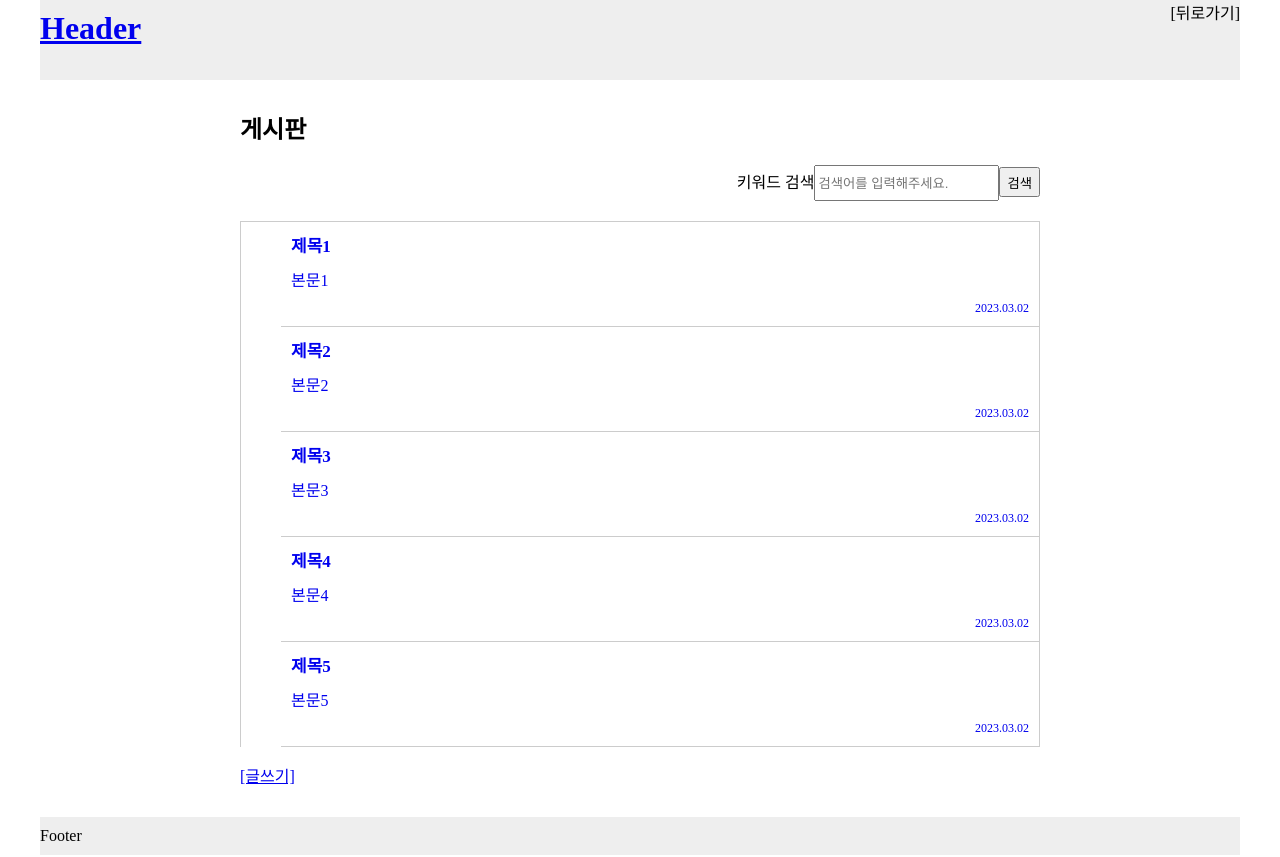
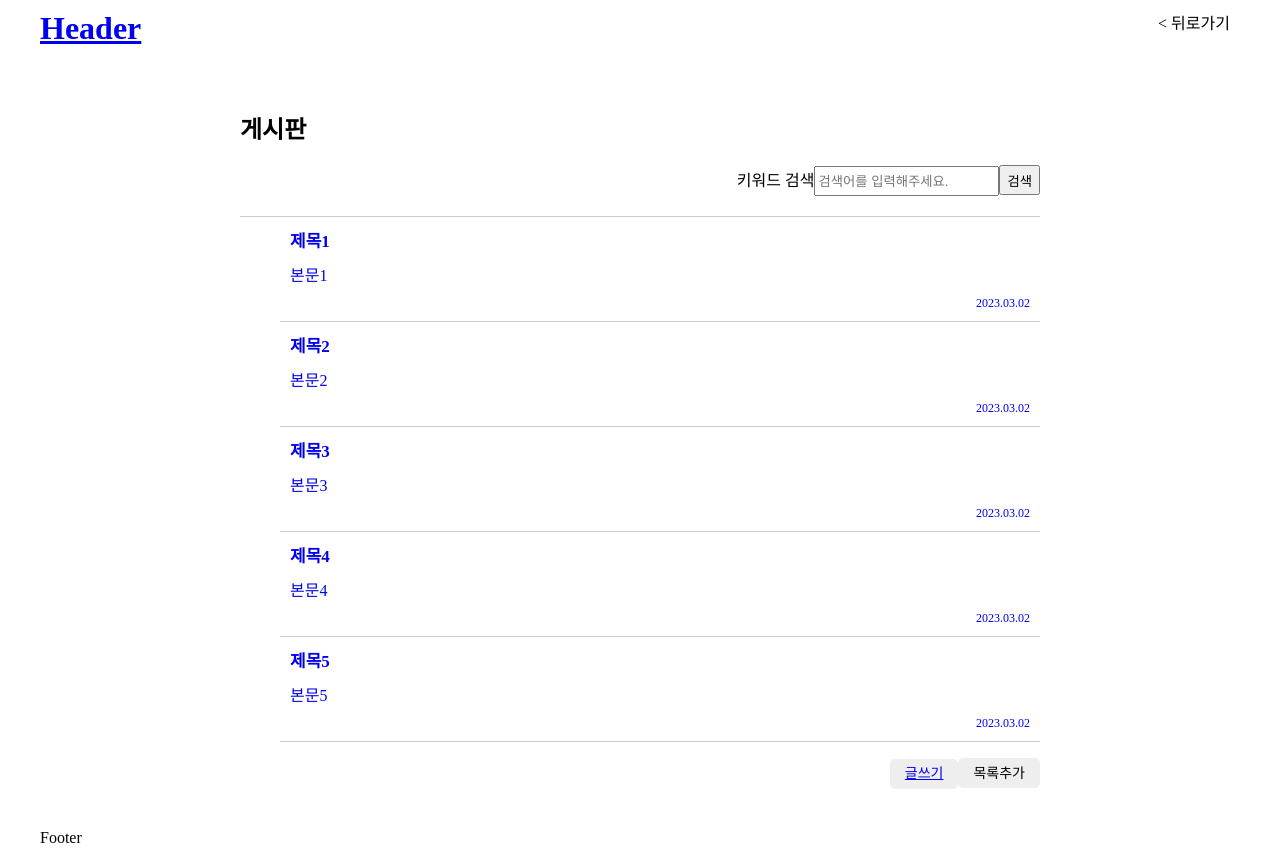
Before and after one commit to kiplayer/test_nuxt, a Nuxt app: page /board/list in a window 1280 px wide. Built offline with nearby package versions, Linux system fonts and the light colour scheme.

Commit message:
CSS Update

```diff
--- a/components/BoardList.vue
+++ b/components/BoardList.vue
@@ -22,7 +22,7 @@ export default {
 </script>
 
 <style scoped>
-.boardList{display:block;list-style:none;border:1px #ccc solid;border-bottom:0px none;}
+.boardList{display:block;list-style:none;border-top:1px #ccc solid;}
 .boardList > li{display:block;list-style:none;margin:0;padding:0;border-bottom:1px #ccc solid;}
 .boardList a{display:block;text-decoration:none;}
 </style>
--- a/components/BoardSearch.vue
+++ b/components/BoardSearch.vue
@@ -28,5 +28,5 @@ export default {
 <style scoped>
 .boardSearch{margin-bottom:20px;text-align:right;}
 .boardSearch input,
-.boardSearch button{height:30px;}
+.boardSearch button{height:30px;box-sizing:border-box;}
 </style>
--- a/layouts/default.vue
+++ b/layouts/default.vue
@@ -2,7 +2,7 @@
   <div id="wrap">
     <div id="header">
       <nuxt-link class="topLogo" to="/"><h1>Header</h1></nuxt-link>
-      <a class="btn_back" @click="goBack">[뒤로가기]</a>
+      <a class="btn_back" @click="goBack">&lt; 뒤로가기</a>
     </div>
     <div id="container">
       <nuxt/>
@@ -26,10 +26,10 @@ export default {
 <style>
 html, body{margin:0;padding:0;}
 #wrap{margin:0 auto;max-width:1200px;}
-#header{position:relative;flex:1;height:80px;background-color:#eee;}
+#header{position:relative;flex:1;height:80px;}
 #header .topLogo{position:absolute;top:10px;left:0;}
 #header .topLogo h1{margin:0;}
-#header .btn_back{position:absolute;top:0;right:0;}
+#header .btn_back{position:absolute;top:0;right:0;margin:10px;}
 #container{padding:30px 0;min-height:600px;}
-#footer{position:relative;flex:1;padding:10px 0;background-color:#eee;}
+#footer{position:relative;flex:1;padding:10px 0;}
 </style>
--- a/pages/board/_id.vue
+++ b/pages/board/_id.vue
@@ -13,9 +13,9 @@
         <div class="content">{{ detailData.content }}</div>
       </div>
       <div class="boardBtn">
-        <nuxt-link :to="{path:'/board/list'}">[목록보기]</nuxt-link>
-        <nuxt-link :to="{path:'/board/write', query:{id:1}}">[수정하기]</nuxt-link>
-        <a @click="doDelete">[삭제하기]</a>
+        <nuxt-link class="btn" :to="{path:'/board/list'}">목록보기</nuxt-link>
+        <nuxt-link class="btn" :to="{path:'/board/write', query:{id:1}}">수정하기</nuxt-link>
+        <a class="btn" @click="doDelete">삭제하기</a>
       </div>
     </div>
   </section>
@@ -83,4 +83,6 @@ export default {
 .boardDetail .title b{display:block;font-size:17px;}
 .boardDetail .title .date{display:block;font-size:12px;text-align:right;}
 .boardDetail .content{display:block;padding:20px 0 40px;min-height:400px;}
+.boardBtn{margin-top:10px;text-align:right;}
+.btn{display:inline-block;padding:0 15px;font-size:14px;line-height:30px;background:#eee;border:0px none;border-radius:5px;text-decoration:none;}
 </style>
--- a/pages/board/list.vue
+++ b/pages/board/list.vue
@@ -13,7 +13,8 @@
         <BoardList v-bind="listData" />
       </div>
       <div class="boardListBtn">
-        <nuxt-link :to="{path:'/board/write'}">[글쓰기]</nuxt-link>
+        <nuxt-link class="btn" :to="{path:'/board/write'}">글쓰기</nuxt-link>
+        <button class="btn" v-on:click="doListAdd">목록추가</button>
       </div>
     </div>
   </section>
@@ -79,12 +80,30 @@ export default {
     doKeyword: function(value) {
       this.listParams.keyword = value;
       this.getList();
-    }
+    },
+    doListAdd: function(value) {
+      this.listData = {
+        ...this.listData,
+        list:[
+          ...this.listData.list,
+          {no:6, title:'제목6', content:'본문6', date:'2023.03.02'},
+          {no:7, title:'제목7', content:'본문7', date:'2023.03.02'},
+          {no:8, title:'제목8', content:'본문8', date:'2023.03.02'},
+          {no:9, title:'제목9', content:'본문9', date:'2023.03.02'},
+          {no:10, title:'제목10', content:'본문10', date:'2023.03.02'},
+        ],
+        page:2,
+        count:10,
+      };
+      console.log(this.listData);
+    },
   },
 };
 </script>
 
-<style scoped>
+<style>
 .container{margin:0 auto;width:800px;}
 .boardWrap h2{margin:0 0 20px;}
+.boardWrap .boardListBtn{margin-top:10px;text-align:right;}
+.btn{display:inline-block;padding:0 15px;font-size:14px;line-height:30px;background:#eee;border:0px none;border-radius:5px;}
 </style>
--- a/pages/board/write.vue
+++ b/pages/board/write.vue
@@ -69,7 +69,7 @@ export default {
 
       let passwordRole = /^(?=.*\d)(?=.*[a-zA-Z])[0-9a-zA-Z]{8,20}/;
       if(!passwordRole.test(this.form.inputPw)) {
-          alert('비밀번호는 영문, 숫자 조합만 사용 가능하며 8자 이상이어야 합니다.');
+        alert('비밀번호는 영문, 숫자 조합만 사용 가능하며 8자 이상이어야 합니다.');
         document.getElementById('inputPw').focus();
         return ;
           return ;
--- a/pages/index.vue
+++ b/pages/index.vue
@@ -26,7 +26,8 @@ export default {
 
 <style>
 .container{margin:0 auto;width:800px;flex-direction: column;}
-a{display:block;}
+a{display:block;color:#000;text-decoration:none;}
+a,button,input[type='button'],input[type='submit']{cursor:pointer;}
 /* .container {
   min-height: 100vh;
   display: flex;
```
